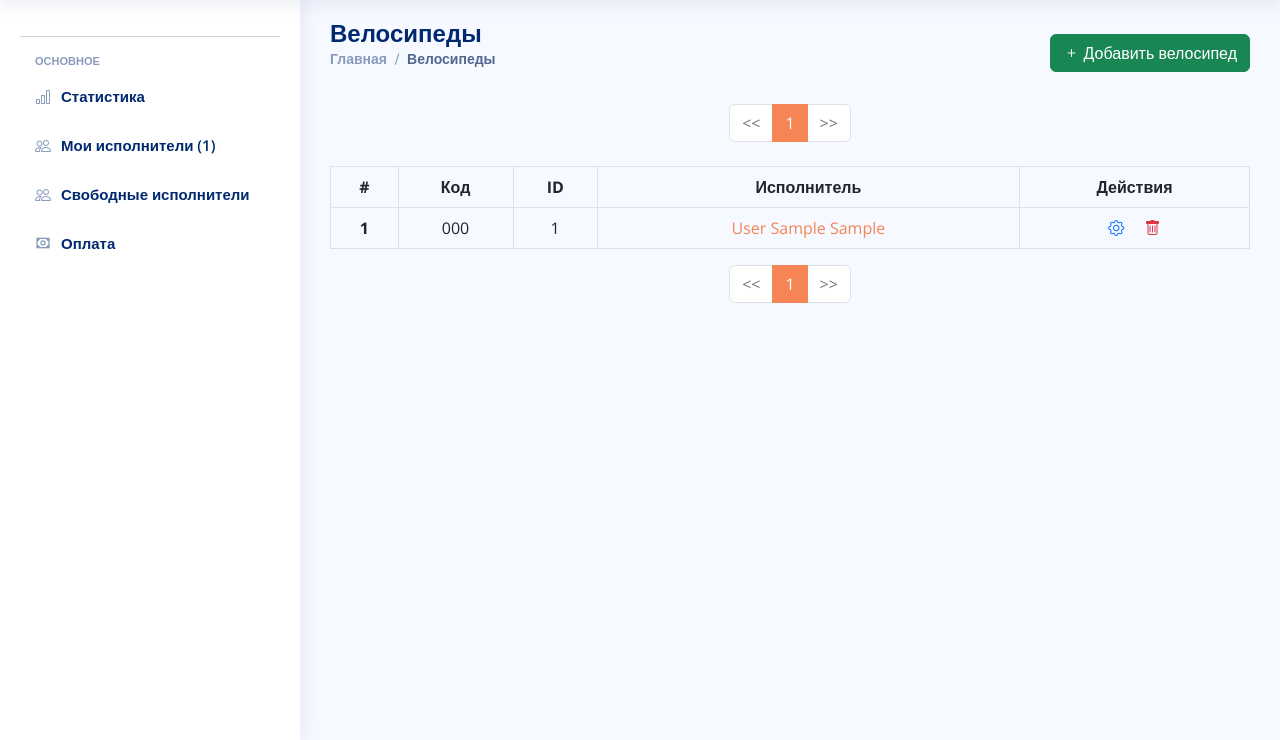
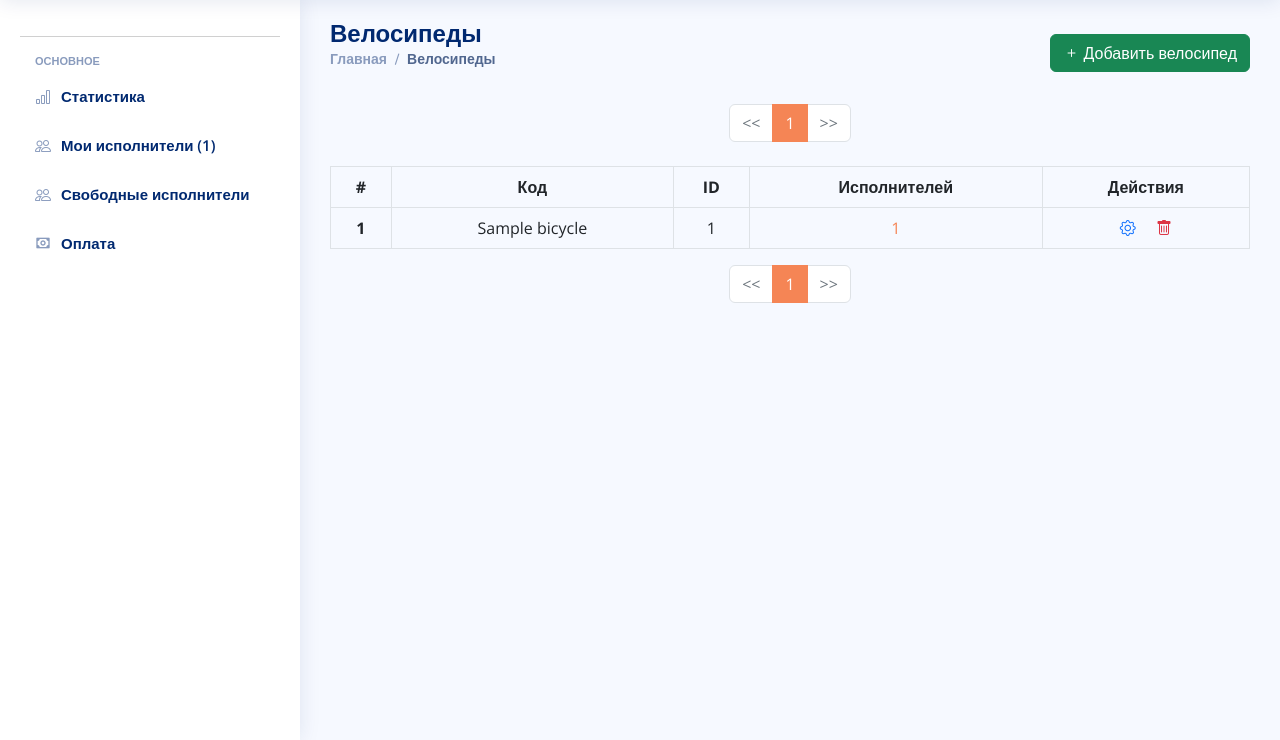
Before and after one commit to AnsaganK/courierProject, a Django app: page /bicycle in a window 1280 px wide. Shown: the part 60-800 px from the top of the page. Run offline with Django 4.2, Linux system fonts and the light colour scheme; a user stored in the database is signed in; tables that the repository leaves empty hold one stand-in row (values such as "Sample post"); parts of the project's set-up code (start-up, migrations or seed data) failed here and were passed over; some libraries are stand-ins or nearby versions.

Commit message:
fix bicycle added for executors

```diff
--- a/app/admin.py
+++ b/app/admin.py
@@ -32,7 +32,7 @@ class TariffAdmin(admin.ModelAdmin):
 
 @admin.register(Bicycle)
 class BicycleAdmin(admin.ModelAdmin):
-    list_display = ['pk', 'code']
+    list_display = ['pk', 'name']
 
 
 @admin.register(Citizenship)
--- a/app/forms.py
+++ b/app/forms.py
@@ -70,7 +70,7 @@ class ProfileForm(forms.ModelForm):
 class BicycleForm(forms.ModelForm):
     class Meta:
         model = Bicycle
-        fields = ['code']
+        fields = ['name']
 
 
 #
--- a/app/models.py
+++ b/app/models.py
@@ -169,7 +169,7 @@ class Tariff(BaseModel):
 
 
 class Bicycle(BaseModel):
-    code = models.CharField(max_length=256, unique=True, verbose_name='Код велосипеда')
+    name = models.CharField(max_length=256, unique=True, null=True, blank=True, verbose_name='Название велосипеда')
 
     class Meta:
         verbose_name = 'Велосипед'
@@ -177,7 +177,7 @@ class Bicycle(BaseModel):
         ordering = ['-pk']
 
     def __str__(self):
-        return self.code
+        return self.name
 
     def get_absolute_url(self):
         pass
@@ -254,7 +254,7 @@ class Executor(BaseModel):
     transport = models.ForeignKey(Transport, on_delete=models.SET_NULL, null=True, blank=True,
                                   related_name='executors', verbose_name='Транспорт')
 
-    curator = models.ForeignKey(User, on_delete=models.DO_NOTHING, null=True, blank=True, related_name='executors',
+    curator = models.ForeignKey(User, on_delete=models.SET_NULL, null=True, blank=True, related_name='executors',
                                 verbose_name='Куратор')
     is_active = models.BooleanField(default=True, verbose_name='Активен')
     is_terminated = models.BooleanField(default=False, verbose_name='Расторгнут')
@@ -270,7 +270,7 @@ class Executor(BaseModel):
     individual = models.CharField(max_length=256, null=True, blank=True, verbose_name='Физическое лицо')
     note = models.TextField(null=True, blank=True, verbose_name='Примечание')
 
-    bicycle = models.OneToOneField(Bicycle, on_delete=models.SET_NULL, null=True, blank=True, related_name='executor')
+    bicycle = models.ForeignKey(Bicycle, on_delete=models.SET_NULL, null=True, blank=True, related_name='executors')
 
     class Meta:
         verbose_name = 'Исполнитель'
--- a/app/templates/app/bicycle/list.html
+++ b/app/templates/app/bicycle/list.html
@@ -41,7 +41,7 @@
                         <div class="row mb-3">
                             <label for="inputText" class="col-sm-2 col-form-label">Код #</label>
                             <div class="col-sm-10">
-                                <input type="text" name="code" class="form-control">
+                                <input type="text" required name="name" class="form-control">
                             </div>
                         </div>
                     </div>
@@ -68,7 +68,7 @@
                         <div class="row mb-3">
                             <label for="inputText" class="col-sm-2 col-form-label">Код #</label>
                             <div class="col-sm-10">
-                                <input id="update_input" type="text" name="code" class="form-control">
+                                <input id="update_input" type="text" name="name" class="form-control">
                             </div>
                         </div>
                     </div>
@@ -107,7 +107,7 @@
                     <th scope="col">#</th>
                     <th scope="col">Код</th>
                     <th scope="col">ID</th>
-                    <th scope="col">Исполнитель</th>
+                    <th scope="col">Исполнителей</th>
                     <th scope="col">Действия</th>
                 </tr>
                 </thead>
@@ -115,22 +115,22 @@
                 {% for bicycle in bicycles %}
                     <tr>
                         <th scope="row">{{ forloop.counter }}</th>
-                        <td>{{ bicycle.code }}</td>
+                        <td>{{ bicycle.name }}</td>
                         <td>{{ bicycle.get_executor.executor_id|default:'-' }}</td>
                         <td>
-                            <a href="{{ bicycle.get_executor.get_absolute_url }}">{{ bicycle.get_executor.get_full_name|default:'-' }}</a>
+                            <a href="#">{{ bicycle.executors.count|default:'0' }}</a>
                         </td>
                         <td>
                             <a href="#update" data-bs-toggle="modal" data-bs-target="#update_modal"
-                               data-update-url="{% url 'app:bicycle_update' bicycle.code %}"
-                               data-name="{{ bicycle.code }}"
+                               data-update-url="{% url 'app:bicycle_update' bicycle.pk %}"
+                               data-name="{{ bicycle.name }}"
                                class="me-3"
                                onclick="objectUpdate(this)">
                                 <i class="bi bi-gear text-primary"></i>
                             </a>
                             <a href="#delete" data-bs-toggle="modal" data-bs-target="#delete_modal"
-                               data-delete-url="{% url 'app:bicycle_delete' bicycle.code %}"
-                               data-name="{{ bicycle.code }}"
+                               data-delete-url="{% url 'app:bicycle_delete' bicycle.pk %}"
+                               data-name="{{ bicycle.name }}"
                                onclick="objectDelete(this)">
                                 <i class="bi bi-trash text-danger"></i>
                             </a>
--- a/app/templates/include/get_parameters_for_pagination.html
+++ b/app/templates/include/get_parameters_for_pagination.html
@@ -1 +1 @@
-{% for phone_number in phone_number_checkboxes %}&phone_number={{ phone_number }}{% endfor %}{% for whatsapp in whatsapp_checkboxes %}&whatsapp={{ whatsapp }}{% endfor %}{% for citizenship in citizenship_checkboxes %}&citizenship={{ citizenship }}{% endfor %}{% for city in city_checkboxes %}&city={{ city }}{% endfor %}{% for transport in transport_checkboxes %}&transport={{ transport }}{% endfor %}{% if min_hours %}&min_hours={{ min_hours }}{% endif %}{% if max_hours %}&max_hours={{ max_hours }}{% endif %}{% if sort_type %}&sort_type={{ sort_type }}{% endif %}
+{% for phone_number in phone_number_checkboxes %}&phone_number={{ phone_number }}{% endfor %}{% for whatsapp in whatsapp_checkboxes %}&whatsapp={{ whatsapp }}{% endfor %}{% for citizenship in citizenship_checkboxes %}&citizenship={{ citizenship }}{% endfor %}{% for city in city_checkboxes %}&city={{ city }}{% endfor %}{% for transport in transport_checkboxes %}&transport={{ transport }}{% endfor %}{% for bicycle in bicycle_checkboxes %}&bicycle={{ bicycle }}{% endfor %}{% if min_hours %}&min_hours={{ min_hours }}{% endif %}{% if max_hours %}&max_hours={{ max_hours }}{% endif %}{% if sort_type %}&sort_type={{ sort_type }}{% endif %}
--- a/app/urls.py
+++ b/app/urls.py
@@ -87,9 +87,9 @@ urlpatterns = [
     # Bicycle
     path('bicycle', views.bicycle_list, name='bicycle_list'),
     path('bicycle/create', views.bicycle_create, name='bicycle_create'),
-    path('bicycle/<str:code>', views.bicycle_detail, name='bicycle_detail'),
-    path('bicycle/<str:code>/update', views.bicycle_update, name='bicycle_update'),
-    path('bicycle/<str:code>/delete', views.bicycle_delete, name='bicycle_delete'),
+    path('bicycle/<int:pk>', views.bicycle_detail, name='bicycle_detail'),
+    path('bicycle/<int:pk>/update', views.bicycle_update, name='bicycle_update'),
+    path('bicycle/<int:pk>/delete', views.bicycle_delete, name='bicycle_delete'),
 
     # Transport
     path('transport', views.transport_list, name='transport_list'),
--- a/app/views.py
+++ b/app/views.py
@@ -614,6 +614,7 @@ def executor_detail(request, executor_id):
         'curators': User.objects.filter(profile__role=Profile.RoleChoices.CURATOR),
         'ofcs': OFC.objects.all(),
         'transports': Transport.objects.all(),
+        'bicycles': Bicycle.objects.all(),
         'contact_types': Contact.TypeChoices.choices,
 
         'host': HOST
@@ -632,6 +633,7 @@ def executor_detail_json(request, executor_id):
     executor_json["OFC"] = executor.OFC.address if executor.OFC else None
     executor_json["citizenship"] = executor.citizenship.name if executor.citizenship else None
     executor_json["citizenship_type"] = executor.citizenship_type.name if executor.citizenship_type else None
+    executor_json["bicycle"] = executor.bicycle.name if executor.bicycle else None
     executor_json["gender"] = executor.get_gender_display() if executor.gender else None
     executor_json["contacts"] = list(
         executor.contacts.all().values_list('type', 'identifier')) if executor.contacts.exists() else None
@@ -717,20 +719,20 @@ def executor_update(request, executor_id):
             contacts = []
         form = ExecutorForm(request.POST, instance=executor)
         if form.is_valid():
-            code = post['bicycle_code']
-
-            bicycle = None
-            if code and code[0]:
-                bicycle = Bicycle.objects.get_or_create(code=code[0])
-                if bicycle[1]:
-                    bicycle[0].save()
-                bicycle = bicycle[0]
-                if bicycle.get_executor:
-                    messages.warning(request, 'Этот велосипед уже занят')
-                    bicycle = executor.bicycle
-
-            executor = form.save(commit=False)
-            executor.bicycle = bicycle
+            # code = post['bicycle_code']
+            #
+            # bicycle = None
+            # if code and code[0]:
+            #     bicycle = Bicycle.objects.get_or_create(code=code[0])
+            #     if bicycle[1]:
+            #         bicycle[0].save()
+            #     bicycle = bicycle[0]
+            #     if bicycle.get_executor:
+            #         messages.warning(request, 'Этот велосипед уже занят')
+            #         bicycle = executor.bicycle
+            #
+            # executor = form.save(commit=False)
+            # executor.bicycle = bicycle
             executor.save()
 
             executor.contacts.all().delete()
@@ -917,7 +919,7 @@ def bicycle_create(request):
         form = BicycleForm(request.POST)
         if form.is_valid():
             bicycle = form.save()
-            messages.success(request, f'Велосипед "{bicycle.code}" создан')
+            messages.success(request, f'Велосипед "{bicycle.name}" создан')
         else:
             show_form_errors(request, form.errors)
     return redirect(reverse('app:bicycle_list'))
@@ -933,32 +935,32 @@ def bicycle_list(request):
 
 
 @login_required
-def bicycle_detail(request, code):
-    bicycle = get_object_or_404(Bicycle, code=code)
+def bicycle_detail(request, pk):
+    bicycle = get_object_or_404(Bicycle, pk=pk)
     return render(request, 'app/bicycle/detail.html', {
         'bicycle': bicycle
     })
 
 
 @login_required
-def bicycle_update(request, code):
-    bicycle = get_object_or_404(Bicycle, code=code)
+def bicycle_update(request, pk):
+    bicycle = get_object_or_404(Bicycle, pk=pk)
     if request.method == 'POST':
         form = BicycleForm(request.POST, instance=bicycle)
         if form.is_valid():
             form.save()
-            messages.success(request, f'Велосипед "{bicycle.code}" изменен')
+            messages.success(request, f'Велосипед "{bicycle.name}" изменен')
         else:
             show_form_errors(request, form.errors)
     return redirect(reverse('app:bicycle_list'))
 
 
 @login_required
-def bicycle_delete(request, code):
-    bicycle = get_object_or_404(Bicycle, code=code)
-    code = bicycle.code
+def bicycle_delete(request, pk):
+    bicycle = get_object_or_404(Bicycle, pk=pk)
+    name = bicycle.name
     bicycle.delete()
-    messages.success(request, f'Велосипед "{code}" удален')
+    messages.success(request, f'Велосипед "{name}" удален')
     return redirect(reverse('app:bicycle_list'))
 
 
```
Also changed, not shown: app/service/executor.py (+10 -2 lines), app/templates/app/executor/detail.html (+10 -2 lines), app/templates/include/executor/filter_form.html (+28 -0 lines), app/migrations/0057_remove_bicycle_code_bicycle_name_and_more.py (added).
